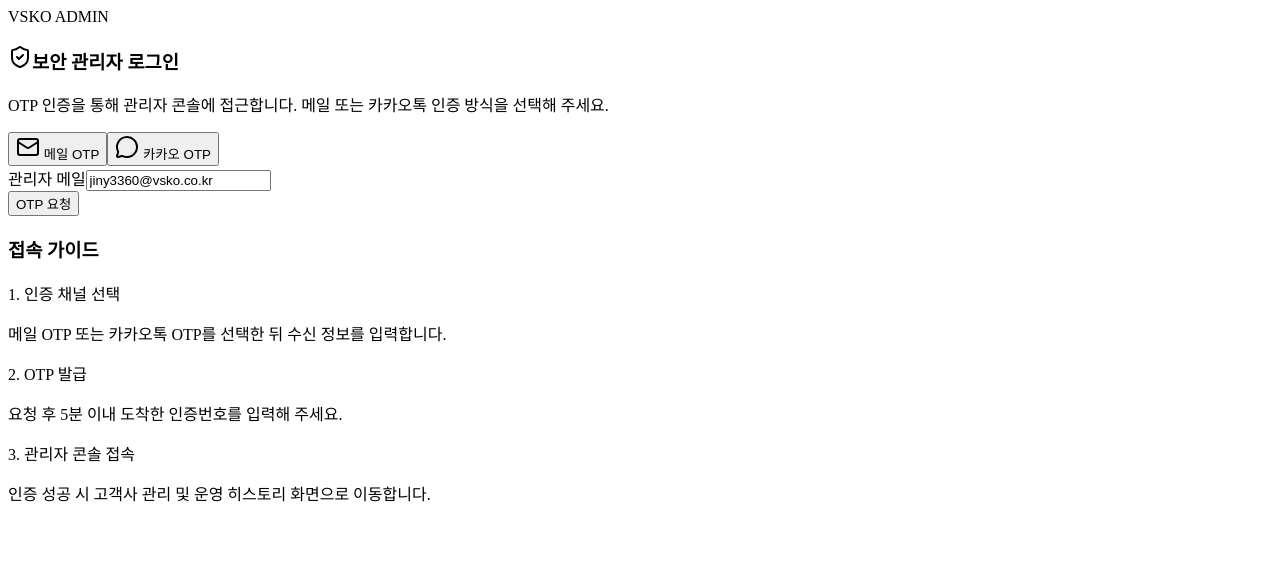
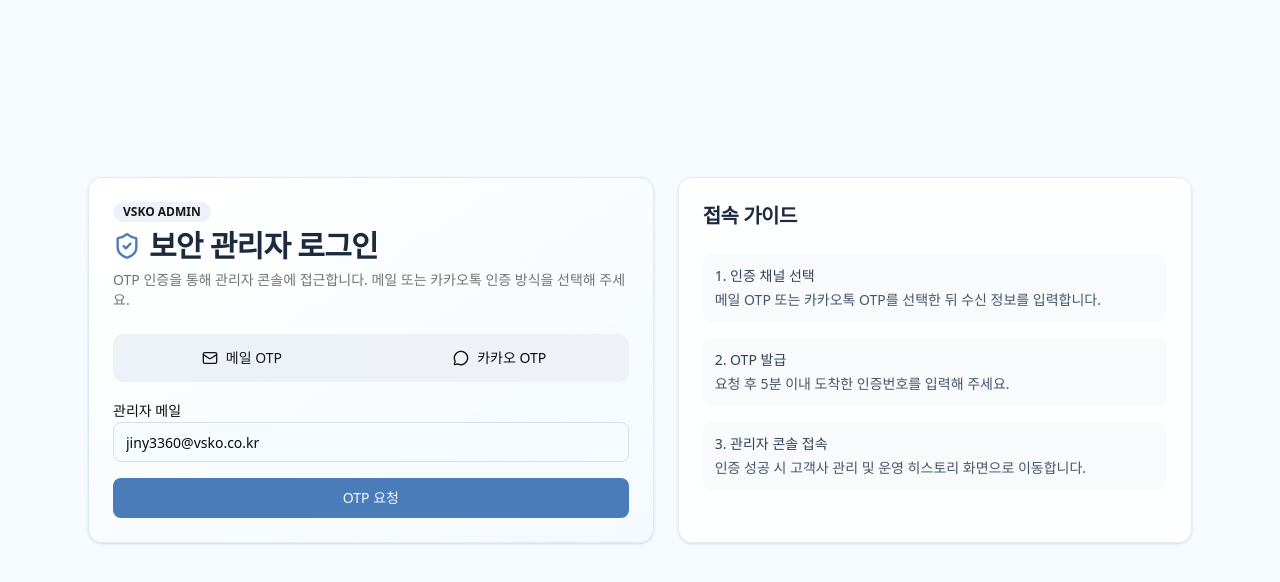
Before and after one commit to Jinypak/vsko_dev, a Next.js app: page /sign-in in a window 1280 px wide. Shown: the top 582 px of the page. Built offline with nearby package versions, Linux system fonts and the light colour scheme.

Commit message:
Fix auth layout CSS import so shadcn styles apply on sign-in

```diff
--- a/app/(auth)/sign-in/layout.tsx
+++ b/app/(auth)/sign-in/layout.tsx
@@ -1,9 +1,11 @@
-const signInLayout = ({ children }: { children: React.ReactNode }) => {
+import '../../globals.css';
+
+const SignInLayout = ({ children }: { children: React.ReactNode }) => {
   return (
-    <html lang="en">
-      <body>{children}</body>
+    <html lang="ko">
+      <body className="antialiased">{children}</body>
     </html>
   );
 };
 
-export default signInLayout;
+export default SignInLayout;
```
